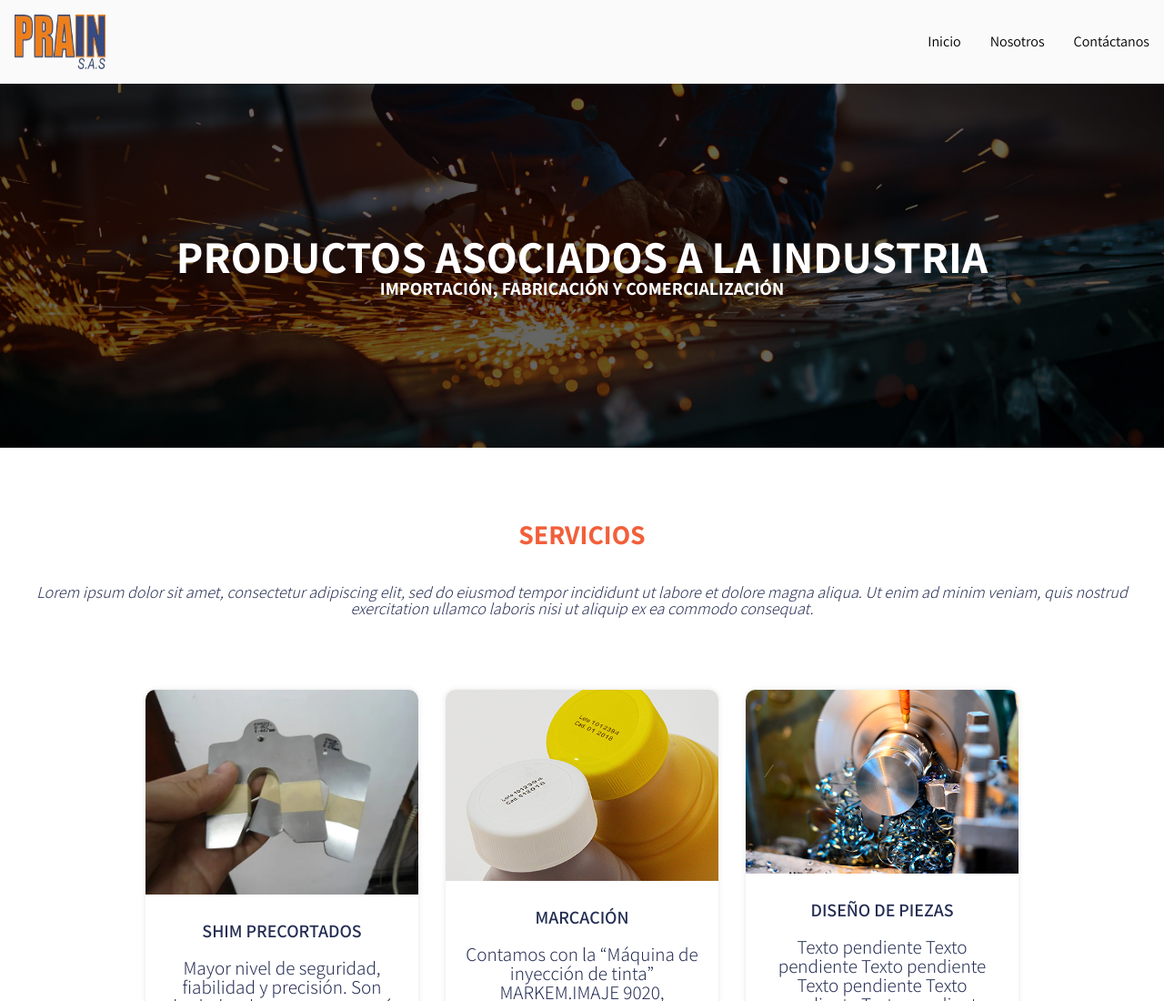
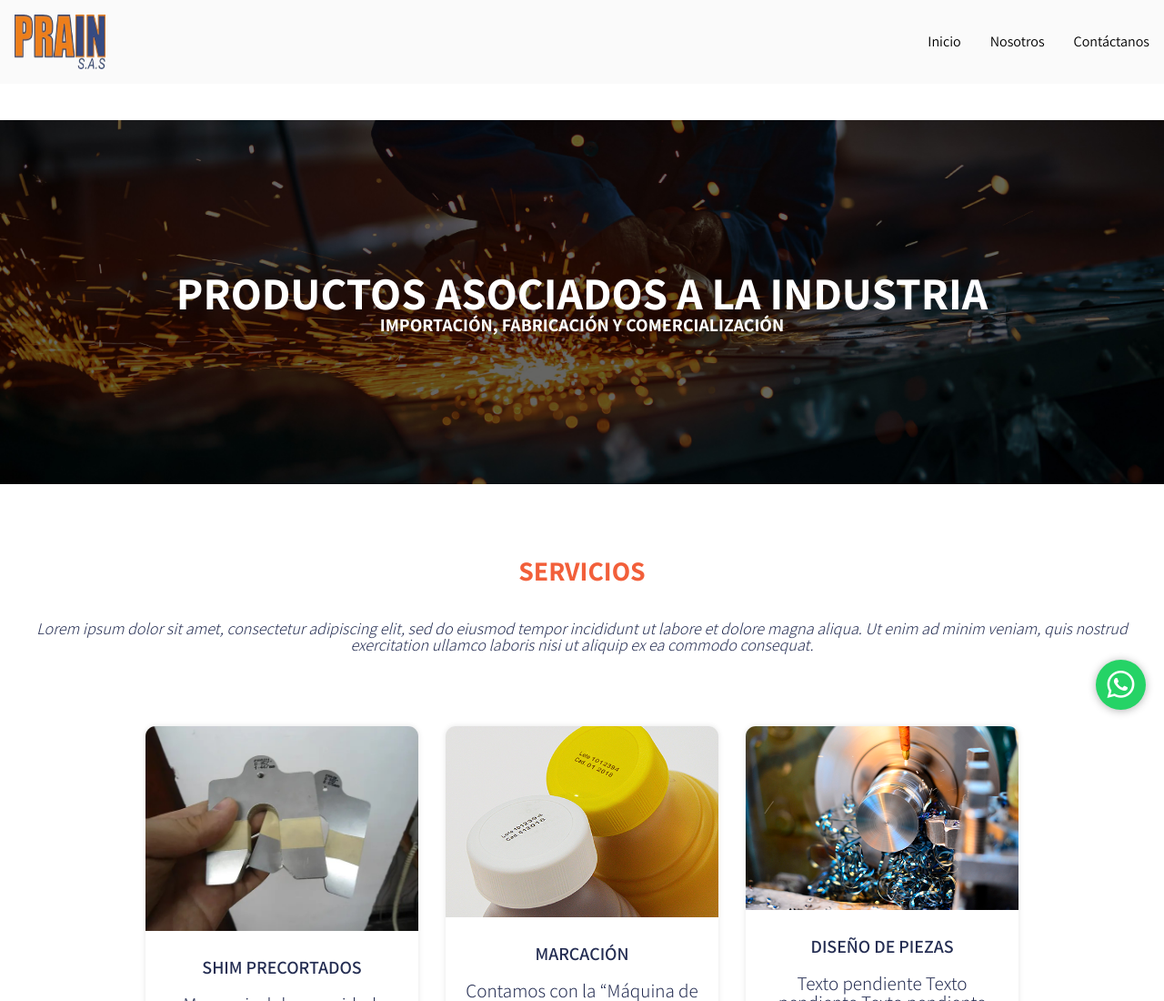
Before and after one commit to JotaJotaM1/PRAIN, a plain HTML site: page index.html in a window 1280 px wide. Shown: the top 1100 px of the page at 91% size. Drawn offline with nearby package versions, Linux system fonts and the light colour scheme.

Commit message:
whatsapp floating button

```diff
--- /dev/null
+++ b/css/buttomWhatsapp.css
@@ -0,0 +1,45 @@
+@import url(reset.css);
+@import url('https://fonts.googleapis.com/css2?family=Assistant:wght@200;300;400;500;600;700;800&display=swap');
+
+body {
+    font-family: 'Assistant', sans-serif;
+    background-color: var(--WhiteMy);
+}
+
+:root {
+    --BrightRed: hsl(12, 88%, 59%);
+    --DarkBlue: hsl(228, 39%, 23%);
+    --DarkGrayishBlue: hsl(227, 12%, 40%);
+    --VeryDarkBlue: hsl(233, 12%, 13%);
+    --VeryPaleRed: hsl(13, 100%, 96%);
+    --WhiteMy: hsl(0, 0%, 100%);
+    --VaryLightGray: hsl(0, 0%, 98%);
+    --GoldenMy: hsl(46, 100%, 50%);
+    --Whatsapp: #25d366;
+}
+
+.btnWsp {
+    position: fixed;
+    width: 55px;
+    height: 55px;
+    line-height: 55px;
+    bottom: 20px;
+    right: 20px;
+    background-color: var(--Whatsapp);
+    color: var(--WhiteMy);
+    border-radius: 50%;
+    text-align: center;
+    font-size: 30px;
+    box-shadow: 0 1px 10px rgba(0, 0, 0,0.3);
+    z-index: 100;
+}
+
+.btnWsp:hover{
+    text-decoration: none ;
+    color:var(--Whatsapp);
+    background-color: var(--WhiteMy);
+}
+
+.iconWhats {
+
+}
--- a/css/index.css
+++ b/css/index.css
@@ -22,6 +22,7 @@ header {
     align-items: center;
     justify-content: space-between;
     padding: 1rem;
+    margin-bottom: 40px;
 }
 
 .logoHeader {
--- a/index.html
+++ b/index.html
@@ -7,11 +7,18 @@
     <meta name="viewport" content="width=device-width, initial-scale=1.0">
     <title>PRAIN</title>
     <link rel="stylesheet" href="https://cdn.jsdelivr.net/npm/bootstrap-icons@1.10.4/font/bootstrap-icons.css">
+    <link rel="stylesheet" href="css/buttomWhatsapp.css">
     <link rel="stylesheet" href="css/nav.css">
     <link rel="stylesheet" href="css/index.css">
+
 </head>
 
 <body>
+
+    <div>
+        <a href="https://api.whatsapp.com/send?phone=573042135572&text=¿Hola, como podemos ayudarte?" target="_blank" class="btnWsp"><i class="iconWhats bi bi-whatsapp"></i></a>
+    </div>
+
     <header>
         <img class="logoHeader" src="img/PRAIN-removebg-preview.png" alt="logo">
         <button id="abrir" class="abrir-menu"><i class="bi bi-list"></i></button>
@@ -119,7 +126,7 @@
     </main>
     <footer>
         <div>
-            <img class="logoFooter" src="img/PRAIN-removebg-preview.png" alt="logoPrime">
+            <img class="logoFooter" src="img/PRAIN-removebg-preview.png" alt="logoPrain">
         </div>
         <div>
             <ul>
@@ -135,6 +142,7 @@
         </div>
     </footer>
     <script src="js/nav.js"></script>
+
 </body>
 
 </html>
```
Also changed, not shown: css/contáctanos.css (+11 -4 lines).
